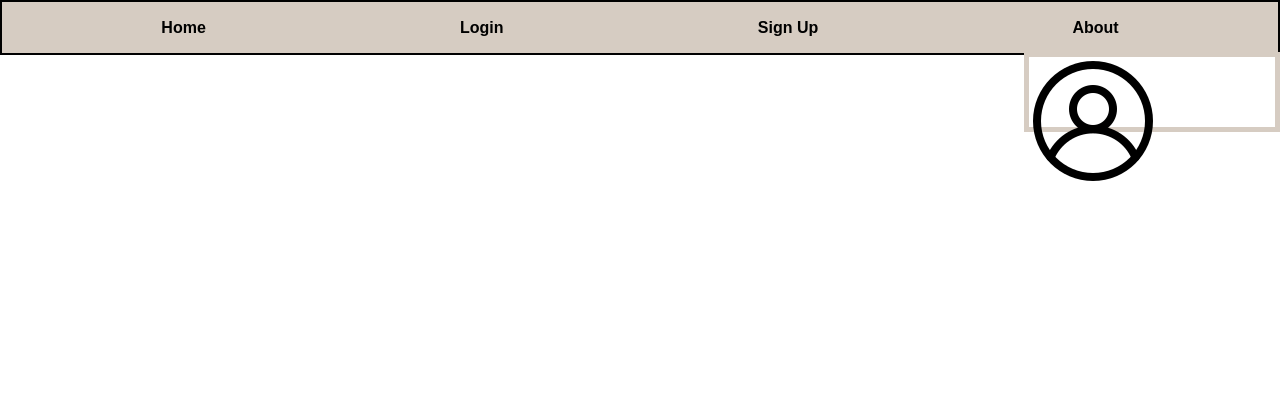
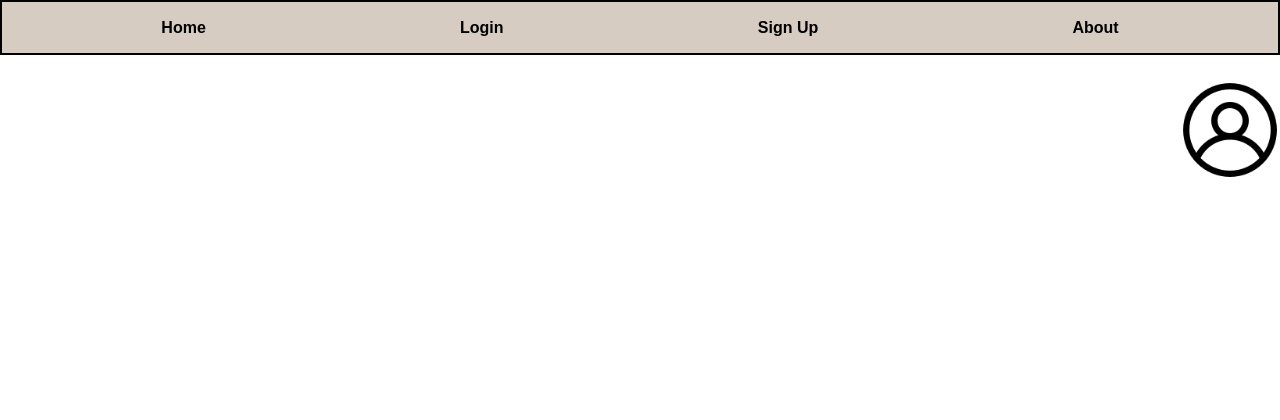
Before and after one commit to OstapFedchuk/Curriculum_Flask, a Flask app: page / in a window 1280 px wide. Shown: the top 420 px of the page. Run offline with Flask 3, Linux system fonts and the light colour scheme.

Commit message:
Aggiornamento

```diff
--- a/static/indexstyle.css
+++ b/static/indexstyle.css
@@ -54,3 +54,10 @@ footer {
     margin-top: 6%;
     bottom: 0;
 }
+
+.userfoto {
+    position: absolute;
+    top: 10%;
+    right: 0;
+    margin: 0;
+}
--- a/templates/index.html
+++ b/templates/index.html
@@ -18,9 +18,7 @@
             <li class="liheader"><a href="index.html" class="oggheader">About</a></li>
         </ul>
     </header>
-    <div>
-        <img src="userfoto.png" alt="userfoto" id="foto">
-    </div>
+    <img src="images\userfoto.png" alt="userfoto" id="foto" class="userfoto" width="100px" height="100px">
     <footer>
         <p style="text-align: center; font-family: Arial, Helvetica, sans-serif;"><b>2023 Copyright©: Ostap Fedchuk</b></p>
     </footer>
```
Also changed, not shown: images/userfoto.png (renamed from userfoto.png).
